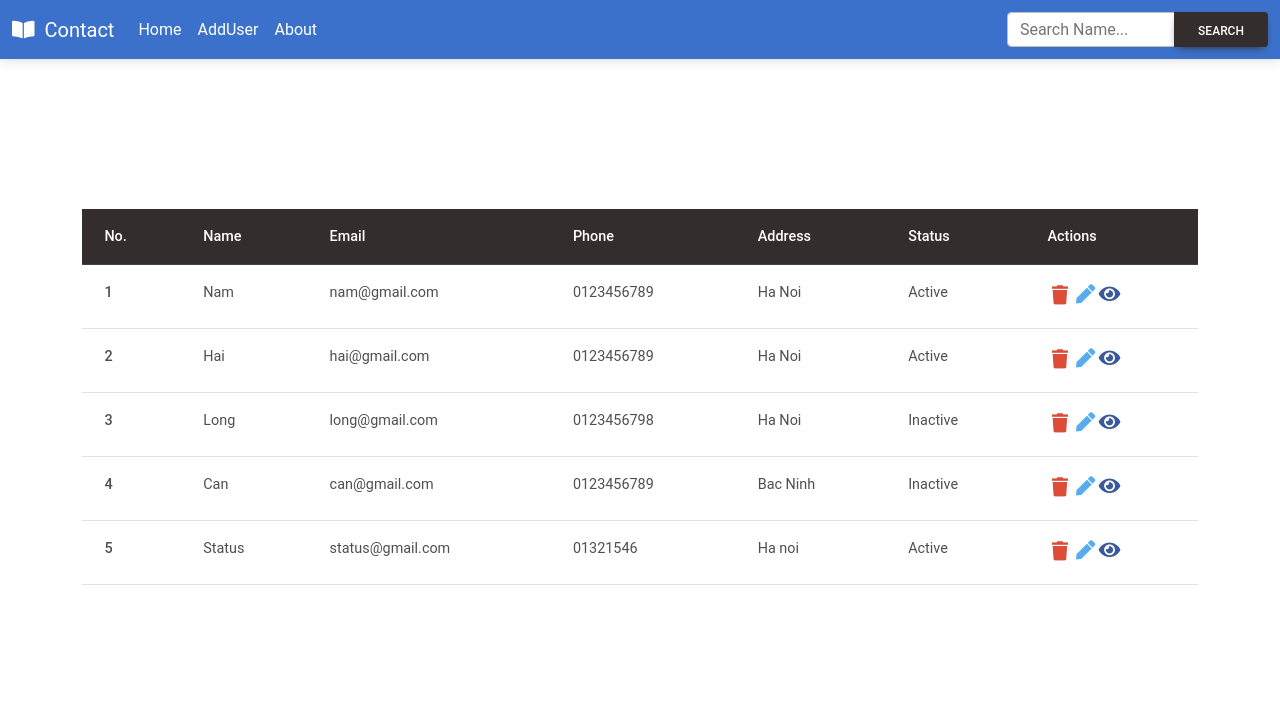
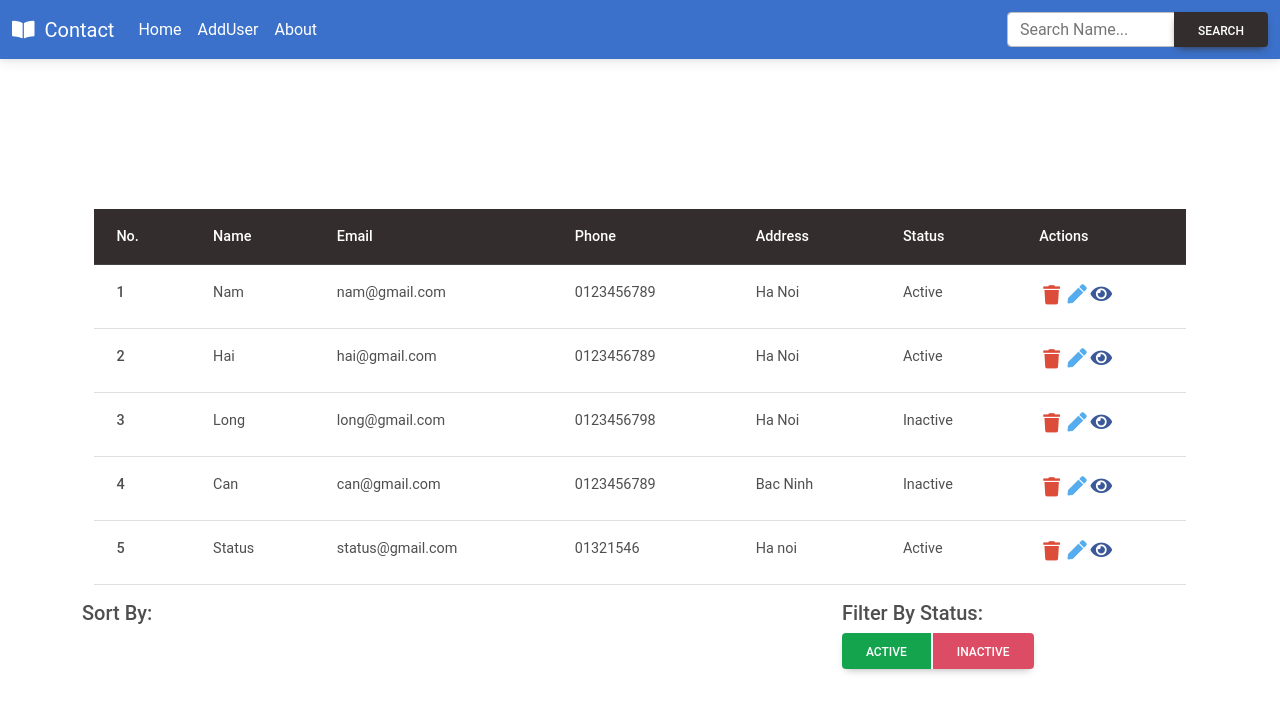
Before and after one commit to NamNguyenGit/Redux-Saga, a React (Create React App) app: page / in a window 1280 px wide. Shown: the top 712 px of the page. Built offline with nearby package versions, Linux system fonts and the light colour scheme; data requests are answered from the project's data file.

Commit message:
Types Actions View Status

```diff
--- a/src/pages/Home.js
+++ b/src/pages/Home.js
@@ -1,6 +1,10 @@
 import { useDispatch, useSelector } from "react-redux";
 import { useEffect } from "react";
-import { loadUsersStart, deleteUserStart } from "../redux/actions";
+import {
+  loadUsersStart,
+  deleteUserStart,
+  filterUserStart,
+} from "../redux/actions";
 import {
   MDBTable,
   MDBTableHead,
@@ -9,6 +13,10 @@ import {
   MDBIcon,
   MDBTooltip,
   MDBSpinner,
+  MDBContainer,
+  MDBRow,
+  MDBCol,
+  MDBBtnGroup,
 } from "mdb-react-ui-kit";
 import { Link } from "react-router-dom";
 import { toast } from "react-toastify";
@@ -44,8 +52,12 @@ const Home = () => {
     }
   };
 
+  const onFilterChange = (value) => {
+    dispatch(filterUserStart(value));
+  };
+
   return (
-    <>
+    <MDBContainer>
       <div className="container" style={{ marginTop: "150px" }}>
         <MDBTable>
           <MDBTableHead dark>
@@ -111,7 +123,27 @@ const Home = () => {
             ))}
         </MDBTable>
       </div>
-    </>
+      <MDBRow>
+        <MDBCol size="8">
+          <h5>Sort By:</h5>
+        </MDBCol>
+        <MDBCol size="4">
+          <h5>Filter By Status:</h5>
+          <MDBBtnGroup>
+            <MDBBtn color="success" onClick={() => onFilterChange("Active")}>
+              Active
+            </MDBBtn>
+            <MDBBtn
+              color="danger"
+              onClick={() => onFilterChange("Inactive")}
+              style={{ marginLeft: "2px" }}
+            >
+              InActive
+            </MDBBtn>
+          </MDBBtnGroup>
+        </MDBCol>
+      </MDBRow>
+    </MDBContainer>
   );
 };
 
--- a/src/redux/actionTypes.js
+++ b/src/redux/actionTypes.js
@@ -17,3 +17,7 @@ export const UPDATE_USER_ERROR = "UPDATE_USER_ERROR"
 export const SEARCH_USER_START = "SEARCH_USER_START"
 export const SEARCH_USER_SUCCESS = "SEARCH_USER_SUCCESS"
 export const SEARCH_USER_ERROR = "SEARCH_USER_ERROR"
+
+export const FILTER_USER_START = "FILTER_USER_START"
+export const FILTER_USER_SUCCESS = "FILTER_USER_SUCCESS"
+export const FILTER_USER_ERROR = "FILTER_USER_ERROR"
--- a/src/redux/actions.js
+++ b/src/redux/actions.js
@@ -71,3 +71,18 @@ export const searchUserError = (error) => ({
   type: types.SEARCH_USER_ERROR,
   payload: error,
 });
+
+export const filterUserStart = (value) => ({
+  type: types.FILTER_USER_START,
+  payload: value,
+});
+
+export const filterUserSuccess = (users) => ({
+  type: types.FILTER_USER_SUCCESS,
+  payload: users,
+});
+
+export const filterUserError = (error) => ({
+  type: types.FILTER_USER_ERROR,
+  payload: error,
+});
--- a/src/redux/api.js
+++ b/src/redux/api.js
@@ -12,5 +12,8 @@ export const deleteUserApi = async (userId) =>
 export const updateUserApi = async (userId, userInfo) =>
   await axios.put(`http://localhost:5000/users/${userId}`, userInfo);
 
-  export const searchUsersApi = async (query) =>
+export const searchUsersApi = async (query) =>
   await axios.get(`http://localhost:5000/users?q=${query}`);
+
+export const filterUsersApi = async (value) =>
+  await axios.get(`http://localhost:5000/users?status=${value}`);
--- a/src/redux/reducer.js
+++ b/src/redux/reducer.js
@@ -1,3 +1,4 @@
+import { type } from "@testing-library/user-event/dist/type";
 import * as types from "./actionTypes";
 
 const initialState = {
@@ -13,12 +14,14 @@ const usersReducer = (state = initialState, action) => {
     case types.DELETE_USER_START:
     case types.UPDATE_USER_START:
     case types.SEARCH_USER_START:
+    case types.FILTER_USER_START:
       return {
         ...state,
         loading: true,
       };
     case types.LOAD_USERS_SUCCESS:
     case types.SEARCH_USER_SUCCESS:
+    case types.FILTER_USER_SUCCESS:
       return {
         ...state,
         loading: false,
@@ -41,6 +44,7 @@ const usersReducer = (state = initialState, action) => {
     case types.DELETE_USER_ERROR:
     case types.UPDATE_USER_ERROR:
     case types.SEARCH_USER_ERROR:
+    case types.FILTER_USER_ERROR:
       return {
         ...state,
         loading: false,
--- a/src/redux/userSagas.js
+++ b/src/redux/userSagas.js
@@ -20,6 +20,8 @@ import {
   updateUserSuccess,
   searchUserSuccess,
   searchUserError,
+  filterUserSuccess,
+  filterUserError,
 } from "./actions";
 import * as types from "./actionTypes";
 import {
@@ -28,6 +30,7 @@ import {
   deleteUserApi,
   updateUserApi,
   searchUsersApi,
+  filterUsersApi,
 } from "./api";
 
 function* onLoadUsersStartAsync() {
@@ -87,6 +90,17 @@ function* onSearchUsersStartAsync({ payload: query }) {
   }
 }
 
+function* onFilterUsersStartAsync({ payload: value }) {
+  try {
+    const response = yield call(filterUsersApi,value);
+    if (response.status === 200) {
+      yield put(filterUserSuccess(response.data));
+    }
+  } catch (e) {
+    yield put(filterUserError(e.response.data));
+  }
+}
+
 function* onLoadUsers() {
   yield takeEvery(types.LOAD_USERS_START, onLoadUsersStartAsync);
 }
@@ -103,6 +117,10 @@ function* onSearchUsers() {
   yield takeLatest(types.SEARCH_USER_START, onSearchUsersStartAsync);
 }
 
+function* onFilterUsers() {
+  yield takeLatest(types.FILTER_USER_START, onFilterUsersStartAsync);
+}
+
 function* onDeleteUsers() {
   while (true) {
     const { payload: userId } = yield take(types.DELETE_USER_START);
@@ -115,7 +133,8 @@ const userSagas = [
   fork(onCreateUsers),
   fork(onDeleteUsers),
   fork(onUpdateUsers),
-  fork(onSearchUsers)
+  fork(onSearchUsers),
+  fork(onFilterUsers)
 ];
 
 export default function* rootSaga() {
```
